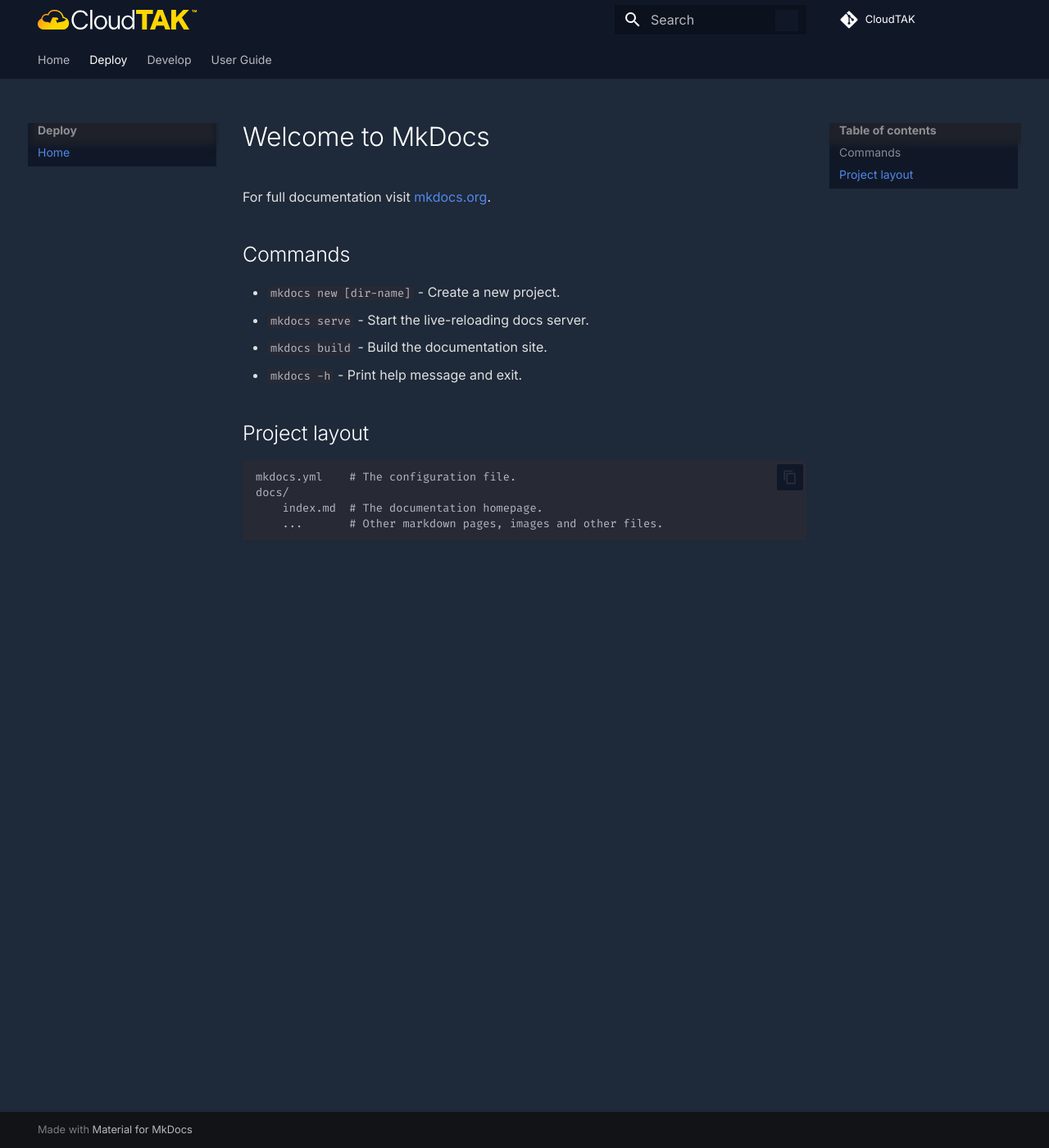
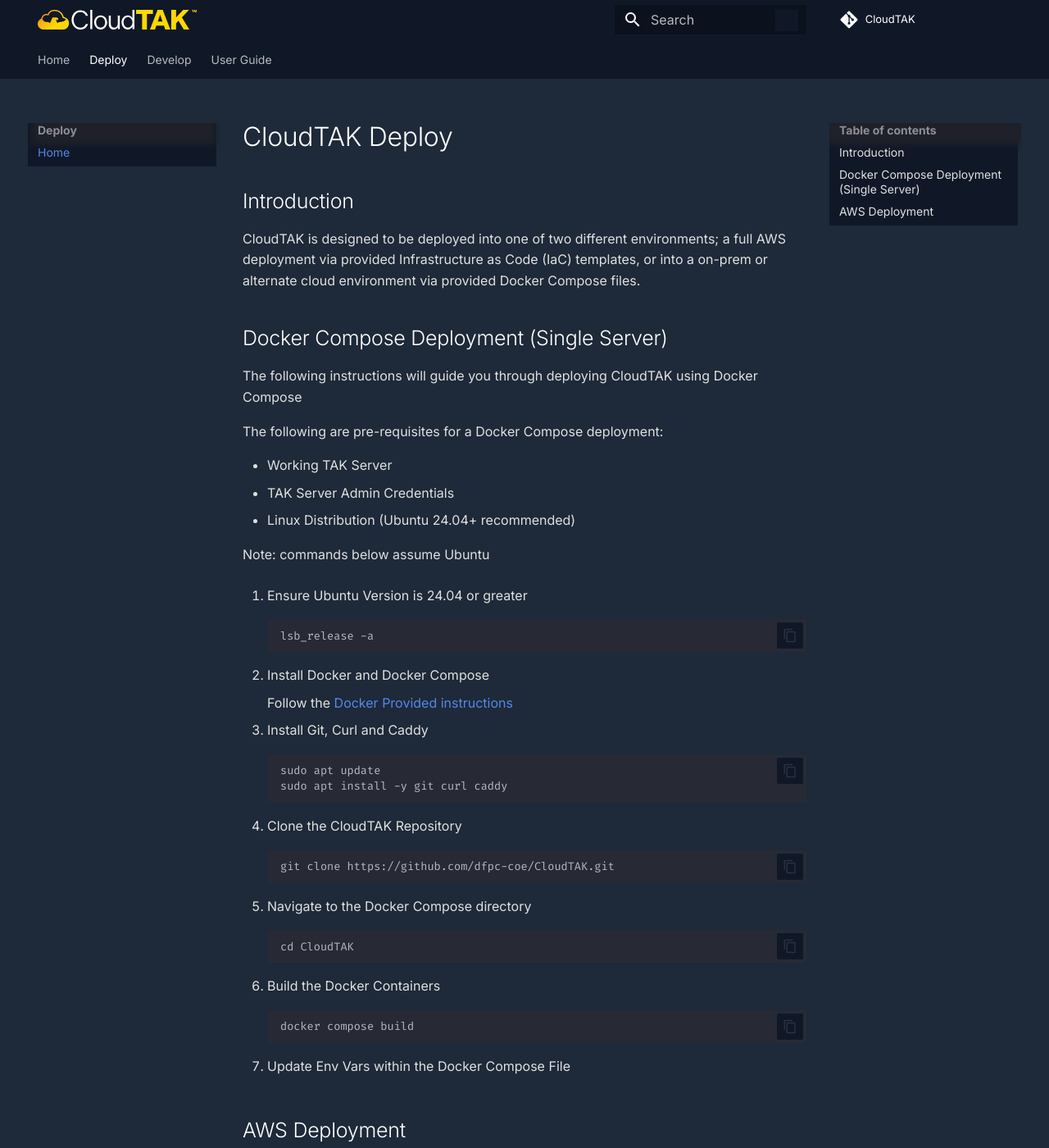
Before and after one commit to dfpc-coe/CloudTAK-Website, an MkDocs documentation site: the page built from docs/docs/deploy.md, in a window 1280 px wide and 1400 px high. Shown: the whole window at 82% size. Built offline with MkDocs 1.6.1 and Material for MkDocs 9.7.7, drawn with Linux system fonts in a browser that asks for light colours; comment, search, counter and statistics services are not loaded.

Commit message:
Setup Initial Install

````diff
--- a/docs/docs/deploy.md
+++ b/docs/docs/deploy.md
@@ -1,17 +1,58 @@
-# Welcome to MkDocs
+# CloudTAK Deploy
 
-For full documentation visit [mkdocs.org](https://www.mkdocs.org).
+## Introduction
 
-## Commands
+CloudTAK is designed to be deployed into one of two different environments; a full AWS deployment
+via provided Infrastructure as Code (IaC) templates, or into a on-prem or alternate cloud environment
+via provided Docker Compose files.
 
-* `mkdocs new [dir-name]` - Create a new project.
-* `mkdocs serve` - Start the live-reloading docs server.
-* `mkdocs build` - Build the documentation site.
-* `mkdocs -h` - Print help message and exit.
+## Docker Compose Deployment (Single Server)
 
-## Project layout
+The following instructions will guide you through deploying CloudTAK using Docker Compose
 
-    mkdocs.yml    # The configuration file.
-    docs/
-        index.md  # The documentation homepage.
-        ...       # Other markdown pages, images and other files.
+The following are pre-requisites for a Docker Compose deployment:
+
+- Working TAK Server
+- TAK Server Admin Credentials
+- Linux Distribution (Ubuntu 24.04+ recommended)
+
+Note: commands below assume Ubuntu
+
+1. Ensure Ubuntu Version is 24.04 or greater
+
+    ```
+    lsb_release -a
+    ```
+
+2. Install Docker and Docker Compose
+
+    Follow the [Docker Provided instructions](https://docs.docker.com/engine/install/ubuntu/)
+
+3. Install Git, Curl and Caddy
+
+    ```
+    sudo apt update
+    sudo apt install -y git curl caddy
+    ```
+
+4. Clone the CloudTAK Repository
+
+    ```
+    git clone https://github.com/dfpc-coe/CloudTAK.git
+    ```
+
+5. Navigate to the Docker Compose directory
+
+    ```
+    cd CloudTAK
+    ```
+
+6. Build the Docker Containers
+
+    ```
+    docker compose build
+    ```
+
+7. Update Env Vars within the Docker Compose File
+
+## AWS Deployment
````
Also changed, not shown: 1 other file.
